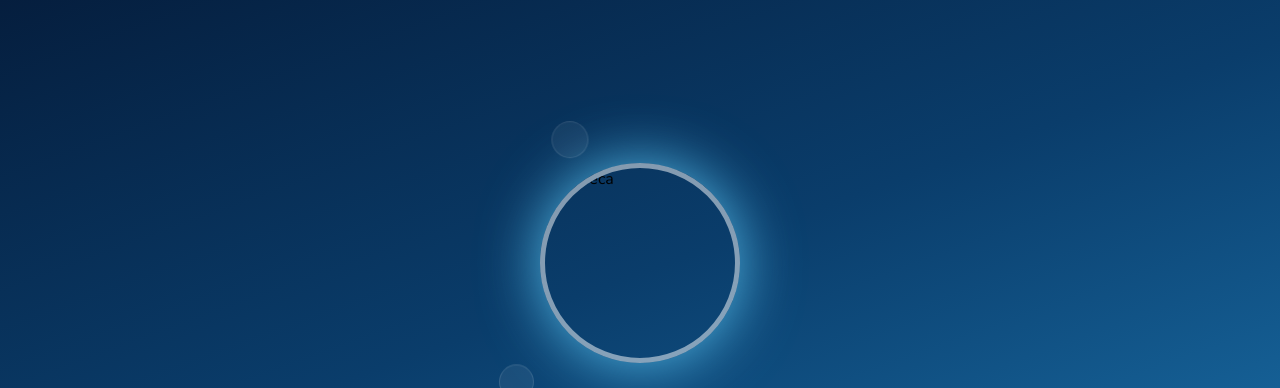
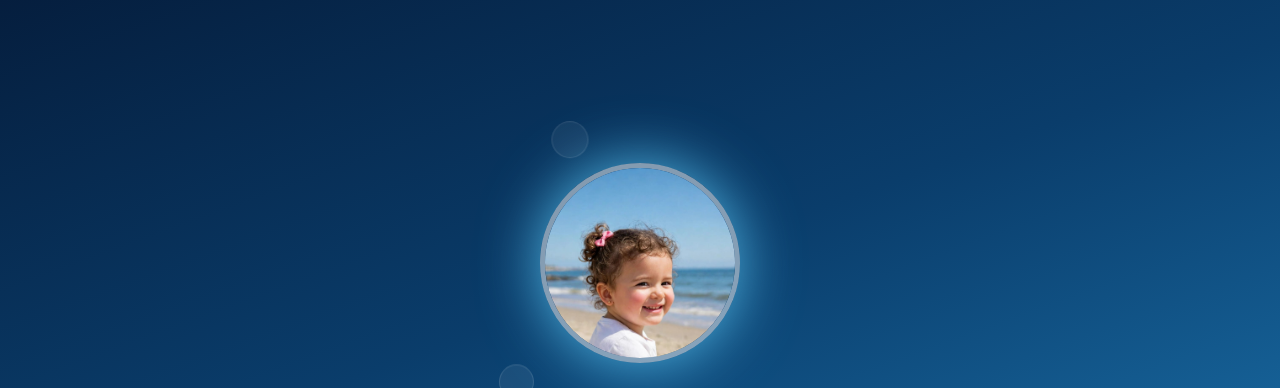
Before and after one commit to clementefneto/convite-rebeca-2anos, a plain HTML site: page index.html in a window 1280 px wide. Shown: the top 388 px of the page. Drawn offline with nearby package versions, Linux system fonts and the light colour scheme.

Commit message:
Update index.html

```diff
--- a/index.html
+++ b/index.html
@@ -91,7 +91,7 @@ body{font-family:'Nunito',sans-serif;background:var(--od);min-height:100vh;overf
 <div id="splash">
   <div class="sbubbles" id="sbubbles"></div>
   <div class="sphoto">
-    <img src="Foto1.jpeg" alt="Rebeca">
+    <img src="Foto1.jpg" alt="Rebeca">
   </div>
   <div class="stitle">🌊 Rebeca faz<br><span style="color:#ffd700">2 Aninhos!</span> 🎉</div>
   <div class="ssub">✨ Toque para abrir o convite ✨</div>
@@ -111,7 +111,7 @@ body{font-family:'Nunito',sans-serif;background:var(--od);min-height:100vh;overf
         <div class="main-title">Você está<br>convidado! 🎉</div>
         <div class="subtitle">🐚 Uma festa no fundo do mar 🐚</div>
       <div class="theme-wrap">
-        <img src="Foto2.jpeg" alt="Tema fundo do mar">
+        <img src="Foto1.jpg" alt="Tema fundo do mar">
       </div>
 
       <div class="card">
```
